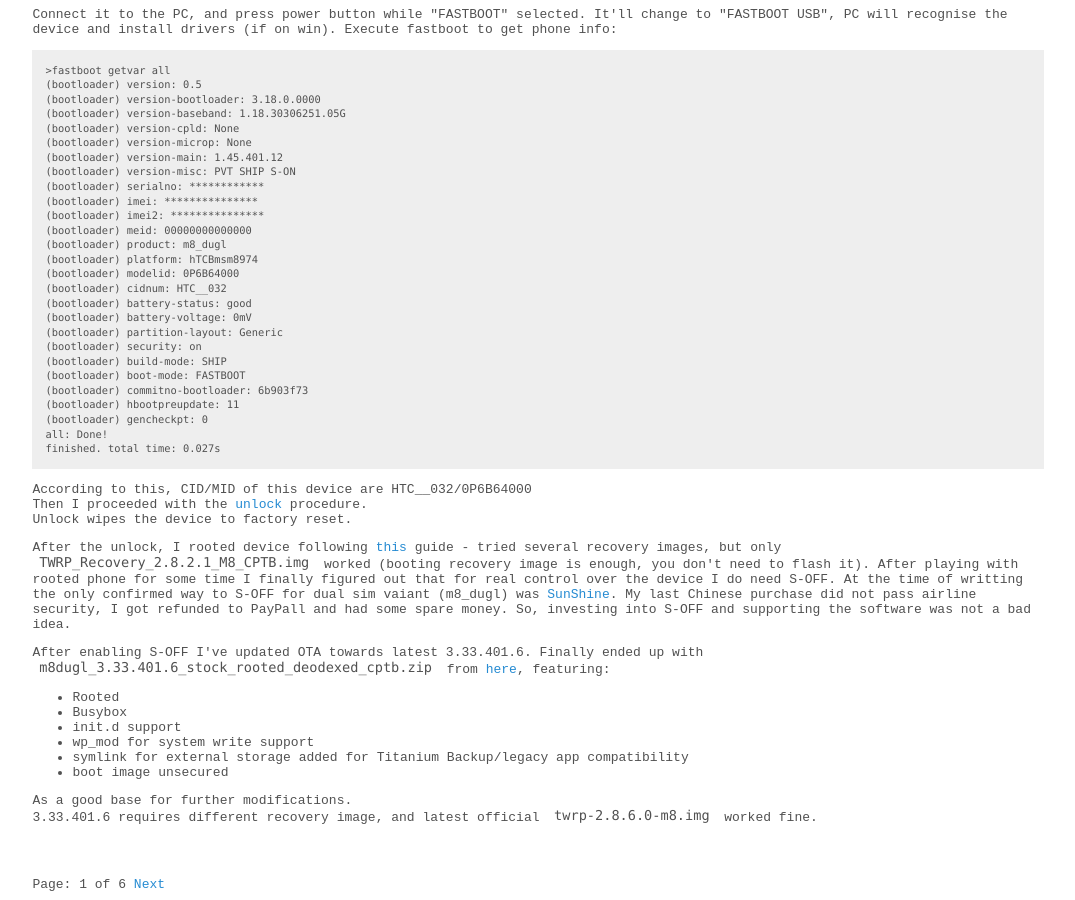
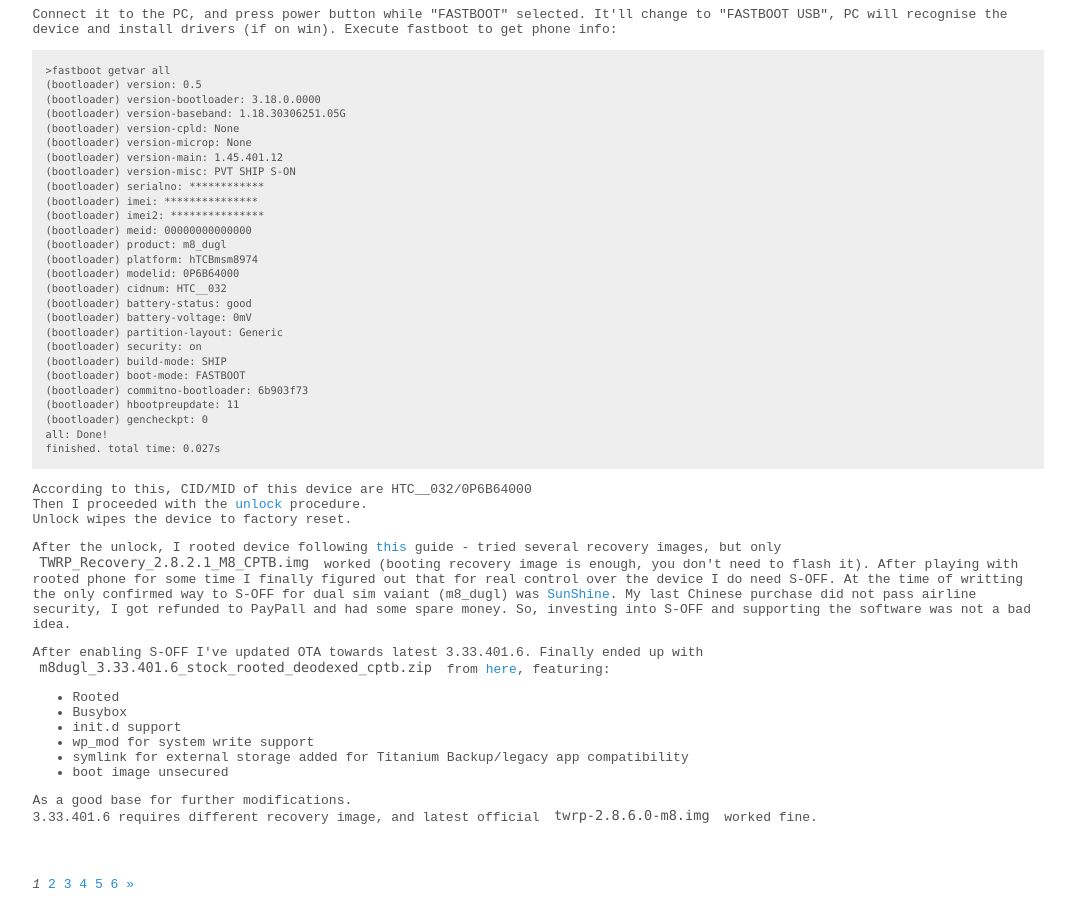
Before and after one commit to u0d7i/u0d7i.github.io, a Jekyll site: the page built from index.html, in a window 1280 px wide and 900 px high, scrolled down 7853 px. Shown: the whole window, without its empty margins (102-1177 px from the left). Built offline with Jekyll 4.4.1, drawn with Linux system fonts in a browser that asks for light colours; the list of posts is cut into pages by our own code.

Commit message:
pagination fix

```diff
--- a/_config.yml
+++ b/_config.yml
@@ -33,5 +33,5 @@
 lsi: false
 
 gems: [jekyll-paginate]
-paginate_path: "./page:num"
+paginate_path: "/page:num"
 paginate: 5
--- a/index.html
+++ b/index.html
@@ -19,12 +19,24 @@
 {% endfor %}
 
 <!-- Pagination links -->
+{% if paginator.total_pages > 1 %}
 <div class="pagination">
   {% if paginator.previous_page %}
-    <a href="{{ paginator.previous_page_path }}" class="previous">Previous</a>
+    <a href="{{ paginator.previous_page_path | prepend: site.baseurl | replace: '//', '/' }}">&laquo;</a>
   {% endif %}
-  <span class="page_number ">Page: {{ paginator.page }} of {{ paginator.total_pages }}</span>
+
+  {% for page in (1..paginator.total_pages) %}
+    {% if page == paginator.page %}
+      <em>{{ page }}</em>
+    {% elsif page == 1 %}
+      <a href="{{ paginator.previous_page_path | prepend: site.baseurl | replace: '//', '/' }}">{{ page }}</a>
+    {% else %}
+      <a href="{{ site.paginate_path | prepend: site.baseurl | replace: '//', '/' | replace: ':num', page }}">{{ page }}</a>
+    {% endif %}
+  {% endfor %}
+
   {% if paginator.next_page %}
-    <a href="{{ paginator.next_page_path }}" class="next">Next</a>
+    <a href="{{ paginator.next_page_path | prepend: site.baseurl | replace: '//', '/' }}">&raquo;</a>
   {% endif %}
 </div>
+{% endif %}
```
